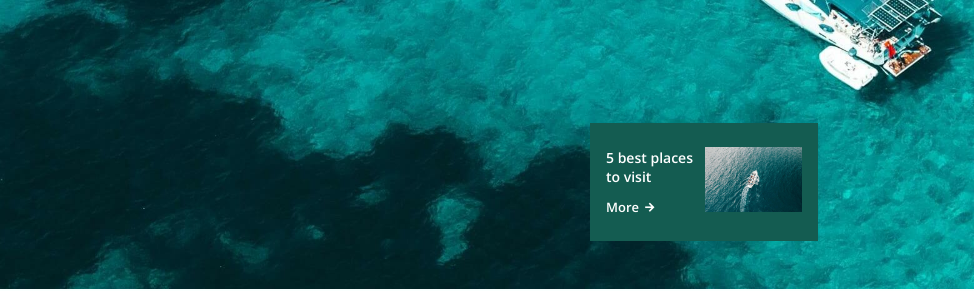
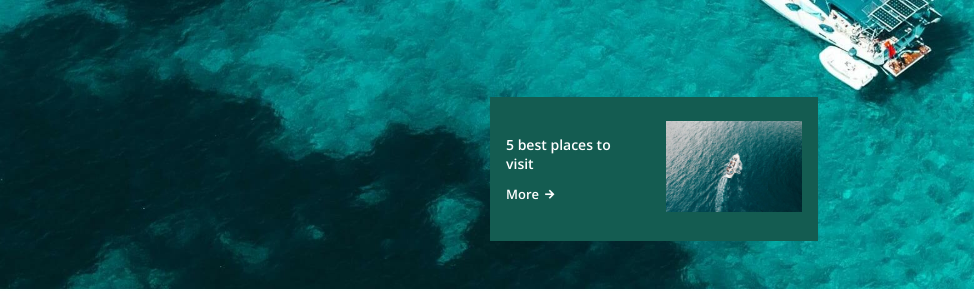
Before and after one commit to mubizzy/sites, a plain HTML site: page index.html in a window 1280 px wide. Shown: the part 511-802 px from the top of the page, 306-1280 px from the left. Drawn offline with nearby package versions, Linux system fonts and the light colour scheme.

Commit message:
working with the media queries

```diff
--- a/assets/css/style.css
+++ b/assets/css/style.css
@@ -961,4 +961,10 @@ input {
   .home__container {
     grid-template-rows: 2fr 0.5fr;
   }
+
+  .home__info {
+    width: 328px;
+    grid-template-columns: 1fr 2fr;
+    column-gap: 2rem;
+  }
 }
```
